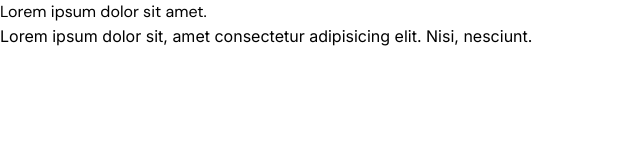
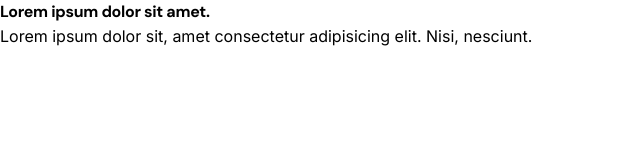
Before and after one commit to sergiodantasz/theka, a Next.js app: page / in a window 1280 px wide. Shown: the top 160 px of the page, without its empty margins (0-640 px from the left). Built offline with nearby package versions, Linux system fonts and the light colour scheme.

Commit message:
style: add missing properties to heading styles

```diff
--- a/src/app/globals.css
+++ b/src/app/globals.css
@@ -16,4 +16,6 @@ h4,
 h5,
 h6 {
   font-family: var(--font-heading);
+  font-weight: 700;
+  letter-spacing: -0.02em;
 }
```
